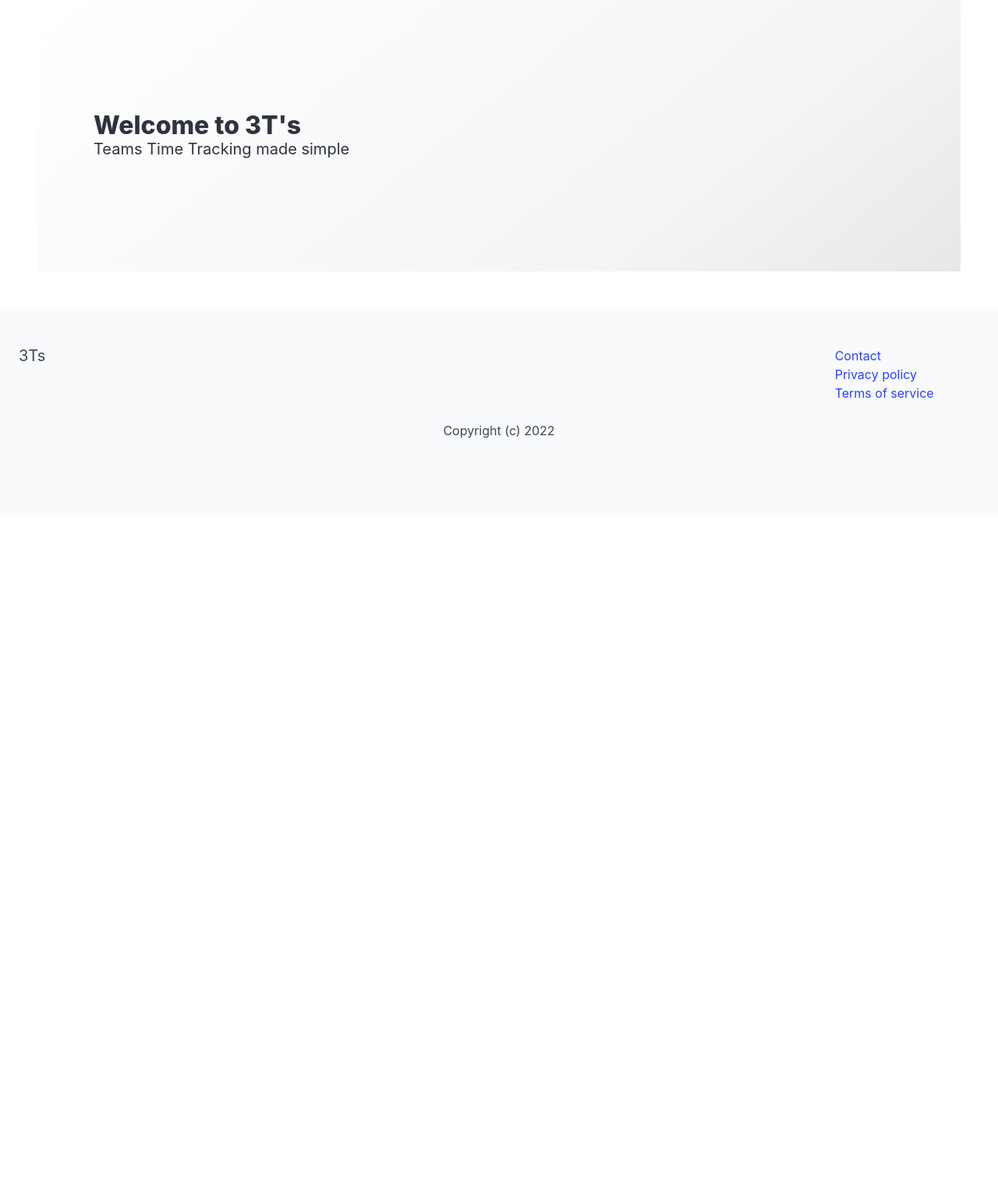
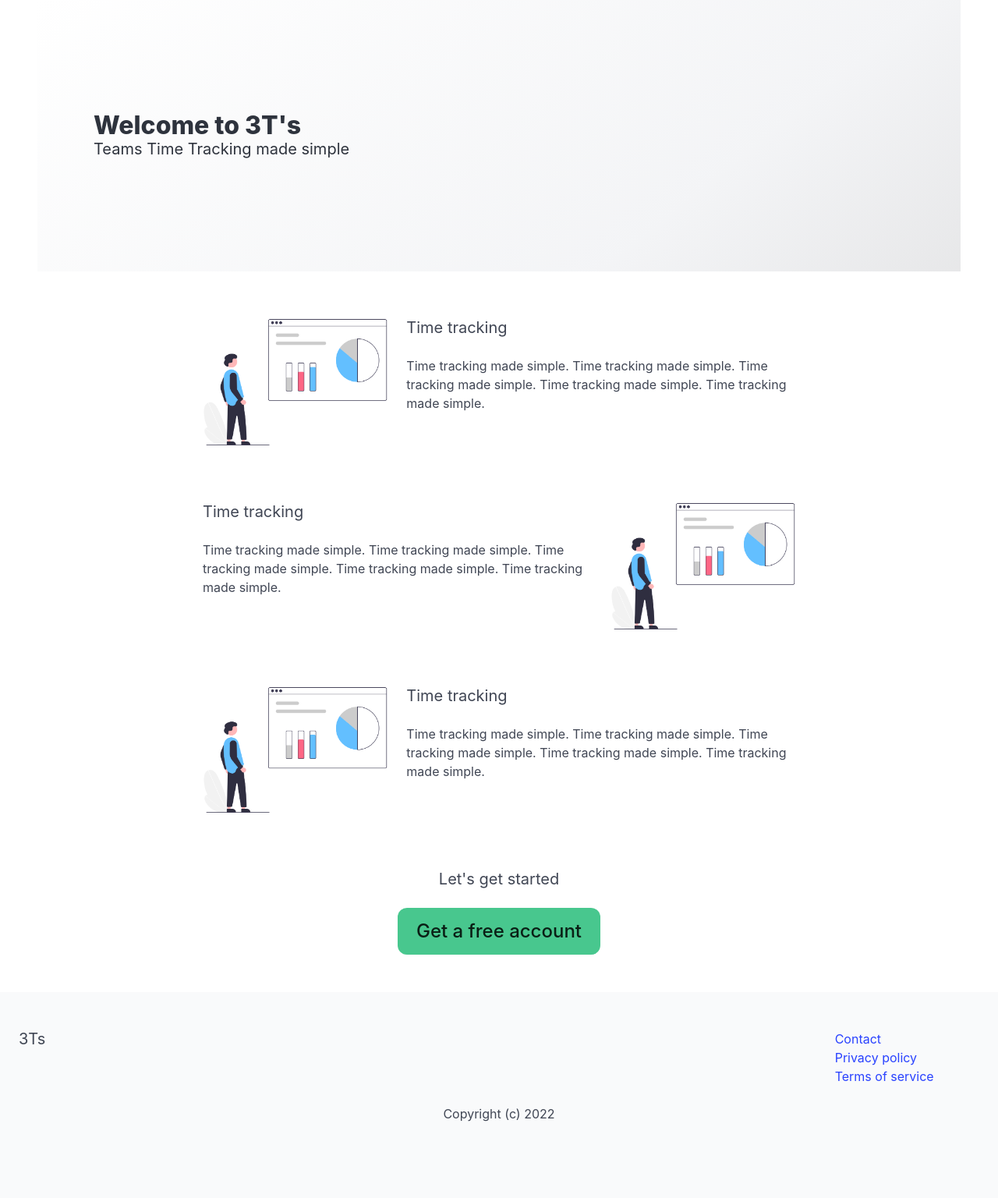
Before and after one commit to ArtusU/3Ts, a Django app: template apps/core/templates/core/frontpage.html in a window 1280 px wide. Shown: the part 105-1641 px from the top of the page at 78% size. Before the commit the page ends 667 px from the top, so only its background shows below. Run offline with Django 3.2, Linux system fonts and the light colour scheme; the template is opened without the code that fills it, so the values that code supplies are empty; some libraries are stand-ins or nearby versions.

Commit message:
static images

```diff
--- a/apps/core/templates/core/frontpage.html
+++ b/apps/core/templates/core/frontpage.html
@@ -14,5 +14,53 @@
     </div>
 </section>
 
+<div class="container">
+    <div class="columns">
+        <div class="column is-8 is-offset-2">
+            <div class="columns is-align-items mt-6">
+                <div class="column is-4 image">
+                    <img src="{% static 'images/features-tracktime.jpg' %}">
+                </div>
 
+                <div class="column is-8 text">
+                    <h2 class="subtitle">Time tracking</h2>
+
+                    <p>Time tracking made simple. Time tracking made simple. Time tracking made simple. Time tracking made simple. Time tracking made simple.</p>
+                </div>
+            </div>
+
+            <div class="columns is-align-items mt-6">
+                <div class="column is-8 text">
+                    <h2 class="subtitle">Time tracking</h2>
+
+                    <p>Time tracking made simple. Time tracking made simple. Time tracking made simple. Time tracking made simple. Time tracking made simple.</p>
+                </div>
+
+                <div class="column is-4 image">
+                    <img src="{% static 'images/features-tracktime.jpg' %}">
+                </div>
+            </div>
+
+            <div class="columns is-align-items mt-6">
+                <div class="column is-4 image">
+                    <img src="{% static 'images/features-tracktime.jpg' %}">
+                </div>
+
+                <div class="column is-8 text">
+                    <h2 class="subtitle">Time tracking</h2>
+
+                    <p>Time tracking made simple. Time tracking made simple. Time tracking made simple. Time tracking made simple. Time tracking made simple.</p>
+                </div>
+            </div>
+        </div>
+    </div>
+
+    <div class="columns is-align-items-center mt-6">
+        <div class="column is-4 is-offset-4 has-text-centered">
+            <h2 class="subtitle">Let's get started</h2>
+
+            <a href="#" class="button is-success is-large">Get a free account</a>
+        </div>
+    </div>
+</div>
 {% endblock %}
```
Also changed, not shown: ttt/settings.py (+7 -0 lines), static/images/avatar.png (added), static/images/features-happyboss.jpg (added), static/images/features-team.jpg (added), static/images/features-tracktime.jpg (added).
